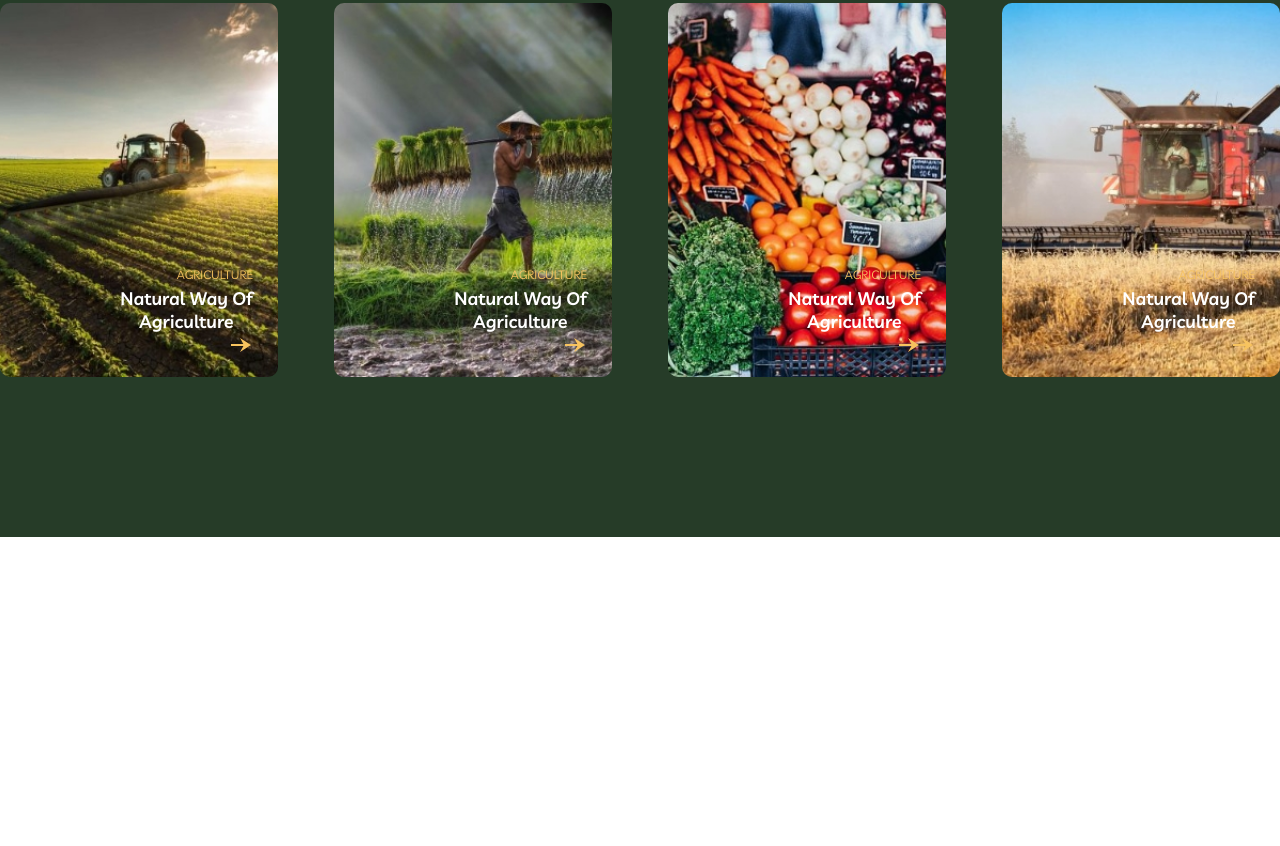
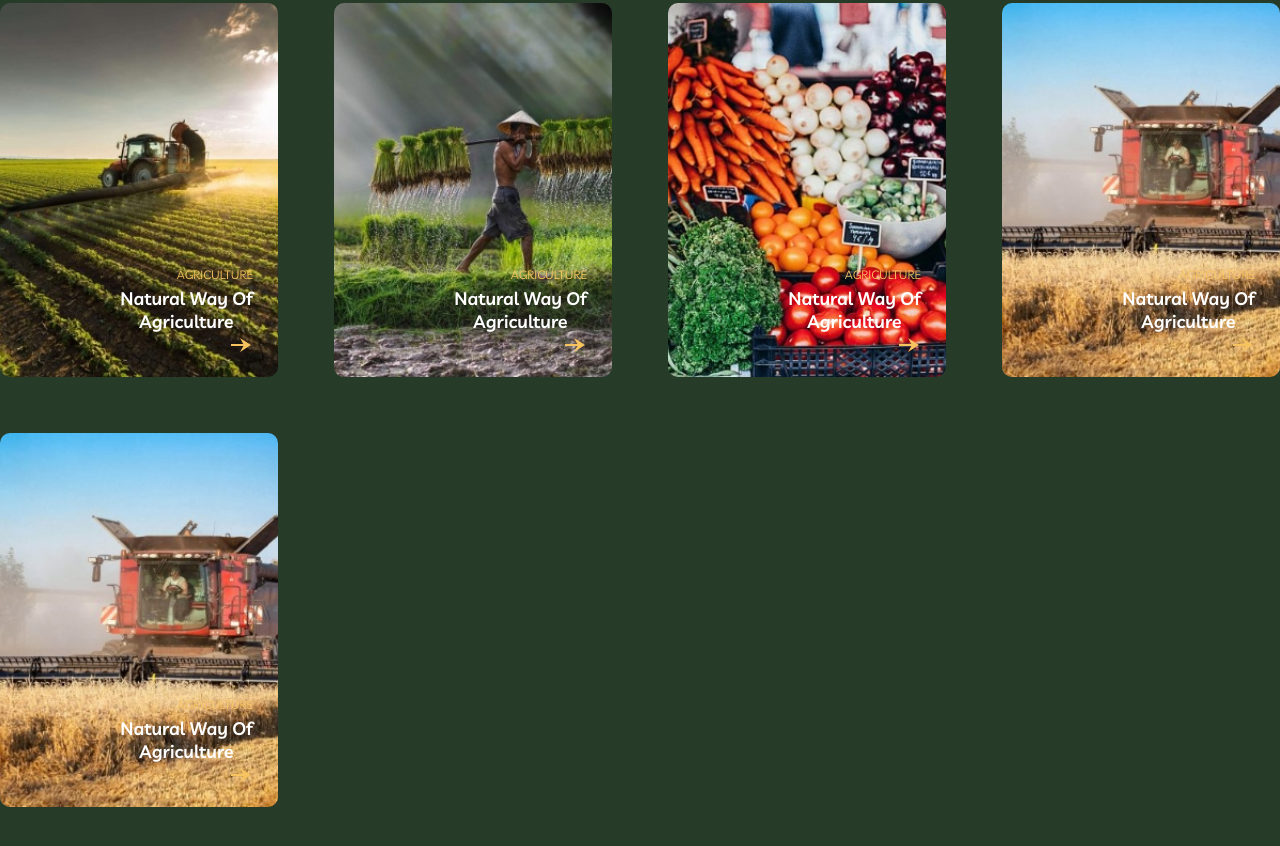
Before and after one commit to kwiiff/argo, a plain HTML site: page index.html in a window 1280 px wide. Shown: the part 344-1190 px from the top of the page. Before the commit the page ends 881 px from the top, so only its background shows below. Drawn offline with Linux system fonts and the light colour scheme.

Commit message:
add card

```diff
--- a/index.html
+++ b/index.html
@@ -48,6 +48,16 @@
                         <img src="./pictures/material-symbols_line-start-arrow-notch.svg">
                      </article>
                 </a>
+
+                <a class="link" href="#">
+                    <article class="card card-4">
+                        <h5 class="subname">AGRICULTURE</h5>
+                        <h4 class="name">Natural Way Of
+                         Agriculture</h4>
+                        <img src="./pictures/material-symbols_line-start-arrow-notch.svg">
+                     </article>
+                </a>
+
             </section>
         </div>
     </main>
```
